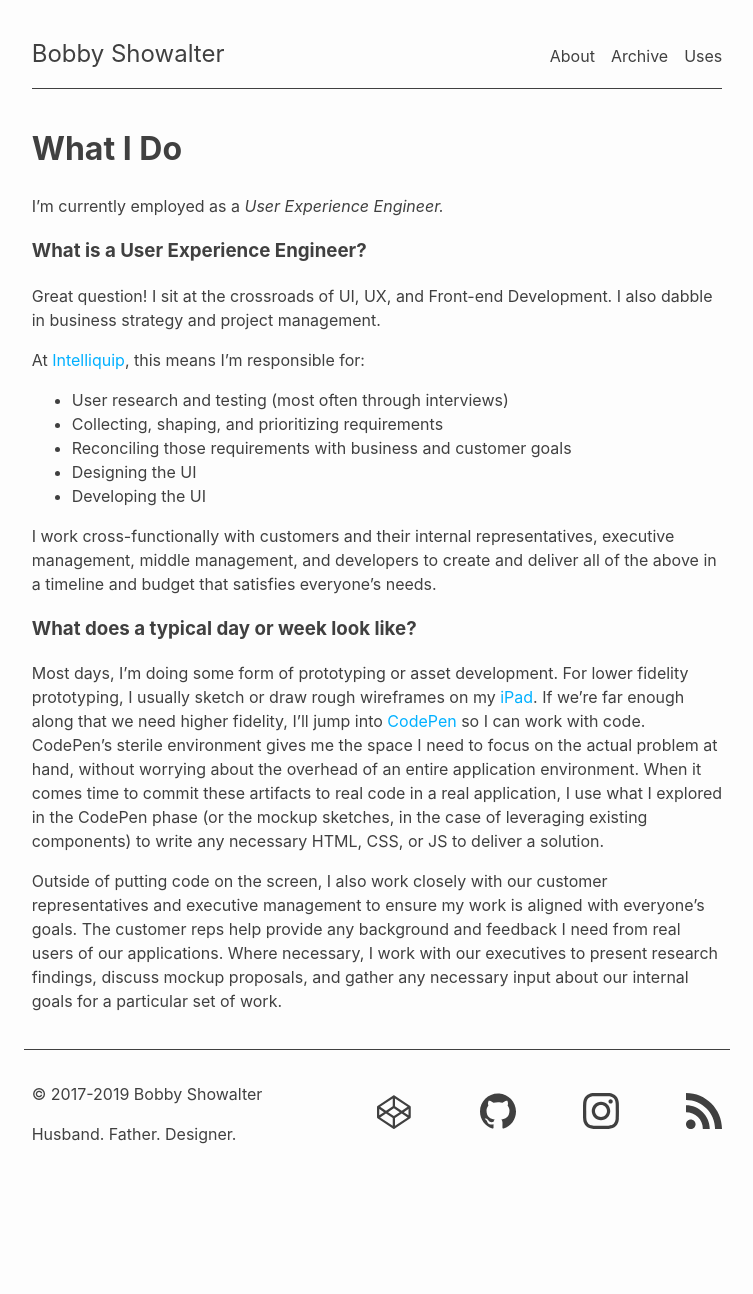
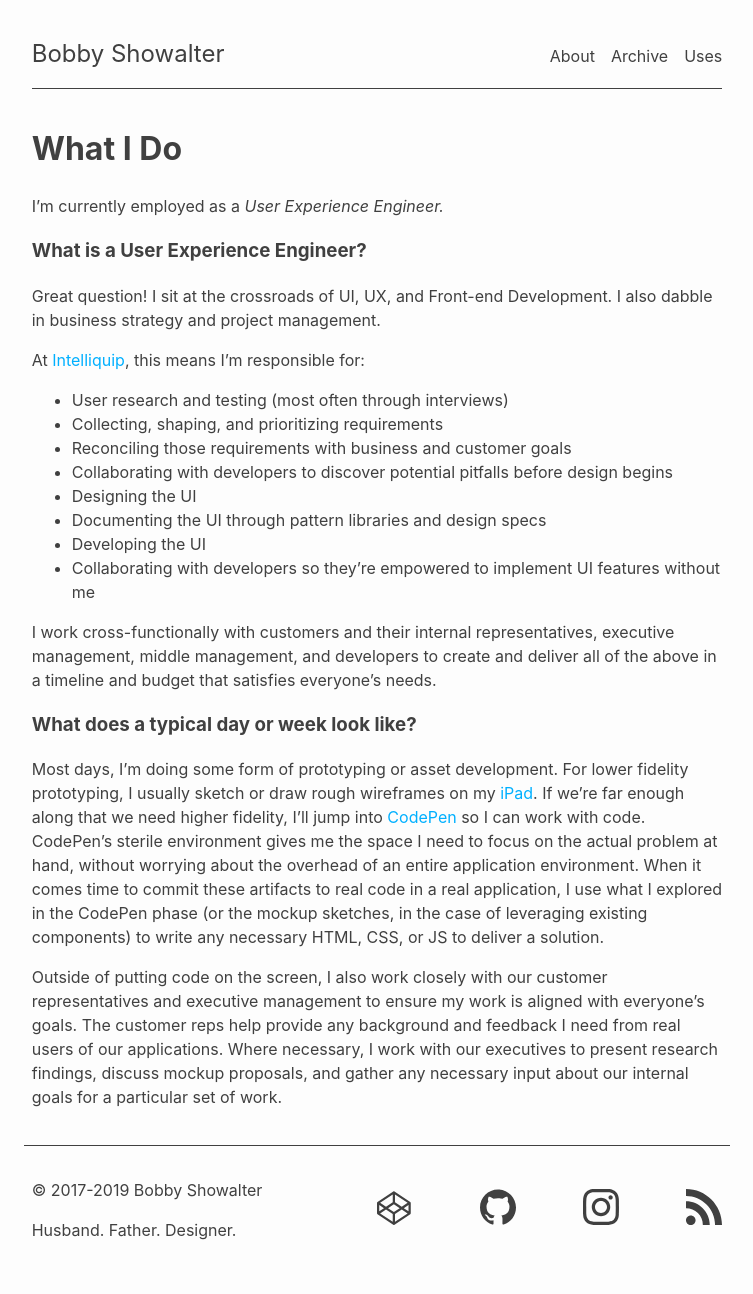
Before and after one commit to orangedaisy/bshowco, a Jekyll site: the page built from what-i-do.md, in a window 1280 px wide. Shown: the whole page, without its empty margins (263-1016 px from the left). Built offline with Jekyll 4.4.1, drawn with Linux system fonts in a browser that asks for light colours; before the commit the page ends 1198 px from its top, so only the background shows below that.

Commit message:
GH-6: Add bullet points to 'What I Do'

```diff
--- a/what-i-do.md
+++ b/what-i-do.md
@@ -17,8 +17,13 @@ At [Intelliquip](https://intelliquip.com/), this means I'm responsible for:
 - User research and testing (most often through interviews)
 - Collecting, shaping, and prioritizing requirements
 - Reconciling those requirements with business and customer goals
+- Collaborating with developers to discover potential pitfalls before design
+  begins
 - Designing the UI
+- Documenting the UI through pattern libraries and design specs
 - Developing the UI
+- Collaborating with developers so they're empowered to implement UI features
+  without me
 
 I work cross-functionally with customers and their internal representatives,
 executive management, middle management, and developers to create and deliver
```
